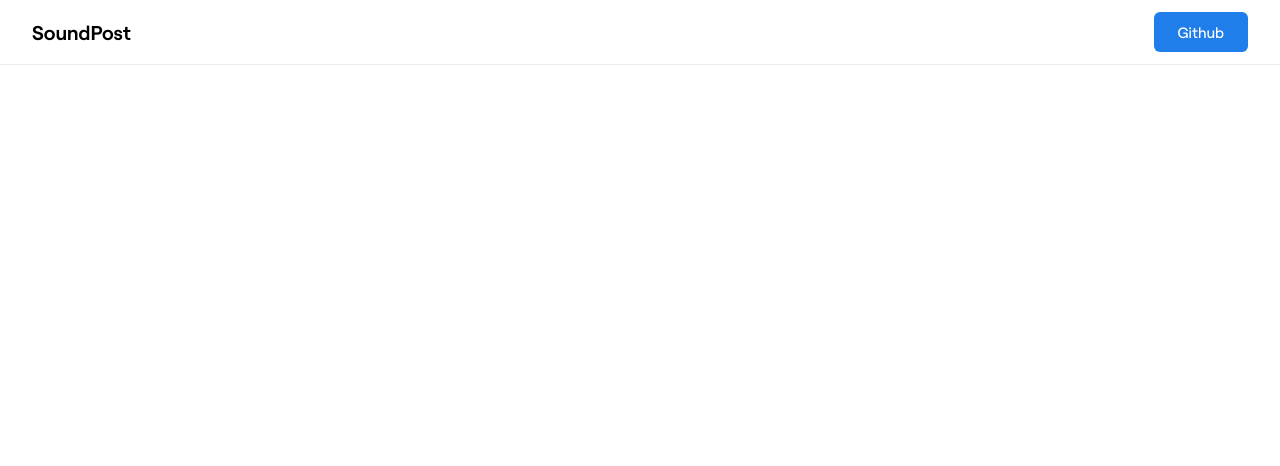
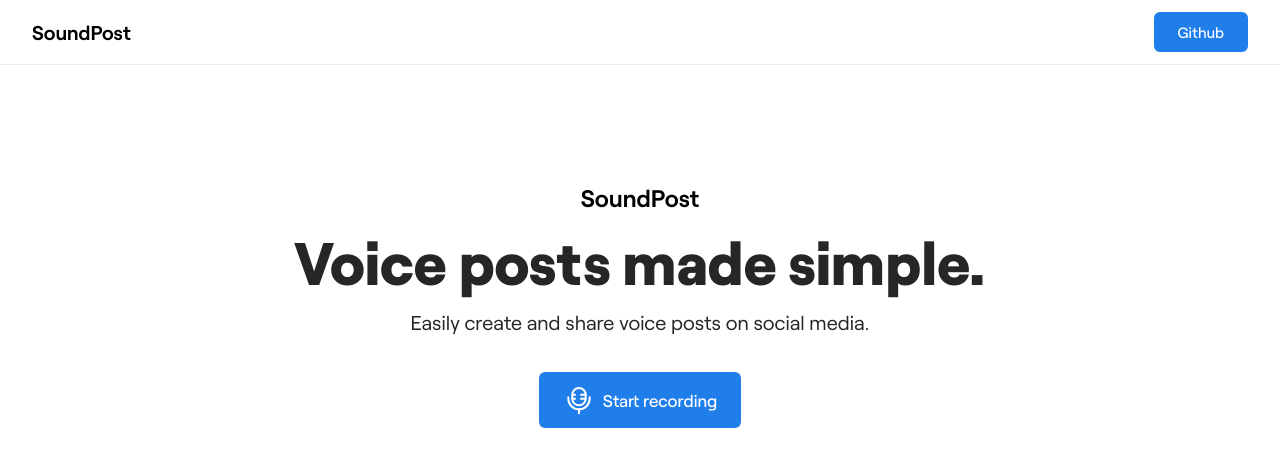
Before and after one commit to hixvmx/sound-post, a Next.js app: page / in a window 1280 px wide. Shown: the top 466 px of the page. Built offline with nearby package versions, Linux system fonts and the light colour scheme; no server answers.

Commit message:
feat: Design Hero section

```diff
--- /dev/null
+++ b/src/app/db/icons.jsx
@@ -0,0 +1,16 @@
+
+export const VoiceIcon = ({ ...props }) => (
+    <svg viewBox="0 0 24 24" fill="none" {...props}>
+        <g strokeWidth={0} />
+        <g strokeLinecap="round" strokeLinejoin="round" />
+        <g>
+            <path d="M7 8C7 5.23858 9.23858 3 12 3C14.7614 3 17 5.23858 17 8V11C17 13.7614 14.7614 16 12 16C9.23858 16 7 13.7614 7 11V8Z" stroke="currentColor" strokeWidth="1.5" />
+            <path d="M13.5 8L17 8" stroke="currentColor" strokeWidth="1.5" strokeLinecap="round" />
+            <path d="M13.5 11L17 11" stroke="currentColor" strokeWidth="1.5" strokeLinecap="round" />
+            <path d="M7 8L9 8" stroke="currentColor" strokeWidth="1.5" strokeLinecap="round" />
+            <path d="M7 11L9 11" stroke="currentColor" strokeWidth="1.5" strokeLinecap="round" />
+            <path d="M20 10V11C20 15.4183 16.4183 19 12 19C7.58172 19 4 15.4183 4 11V10" stroke="currentColor" strokeWidth="1.5" strokeLinecap="round" />
+            <path d="M12 19V22" stroke="currentColor" strokeWidth="1.5" strokeLinecap="round" />
+        </g>
+    </svg>
+);
--- a/src/app/globals.css
+++ b/src/app/globals.css
@@ -39,7 +39,6 @@
     --color-body-bg: #ffffff;
     --color-color-1: #262628;
     --color-border-1: #ebebeb;
-    --text-font-1: var(--typography-header-3xl-bold);
 }
 
 /* Custom Fonts */
--- /dev/null
+++ b/src/components/Pages/Home/Hero.jsx
@@ -0,0 +1,23 @@
+import { VoiceIcon } from "@/app/db/icons";
+
+
+export default function Hero() {
+
+    return (
+        <section>
+            <div className="w-full max-w-6xl mx-auto flex flex-col items-center justify-center text-center min-h-[60dvh] gap-3">
+                <a href="/">
+                    <strong className="textBody-l1 text-black select-none">SoundPost</strong>
+                </a>
+                <h1 className="text-6xl leading-[70px] font-[800]">Voice posts made simple.</h1>
+                <p className="textBody-ml3">Easily create and share voice posts on social media.</p>
+                <a href="#record">
+                    <button className="mt-6 textBody-m2 bg-primary-1 py-3 px-6 rounded-md hover:bg-primary-2 transition-colors duration-200 text-white flex items-center gap-2">
+                        <VoiceIcon className="size-8" />
+                        <span className="whitespace-nowrap">Start recording</span>
+                    </button>
+                </a>
+            </div>
+        </section>
+    )
+}
--- a/src/components/Pages/Home/index.jsx
+++ b/src/components/Pages/Home/index.jsx
@@ -1,10 +1,12 @@
 import Header from "./Header";
+import Hero from "./Hero";
 
 
 export default function HomePage() {
     return (
         <div>
             <Header />
+            <Hero />
         </div>
     )
 }
```
